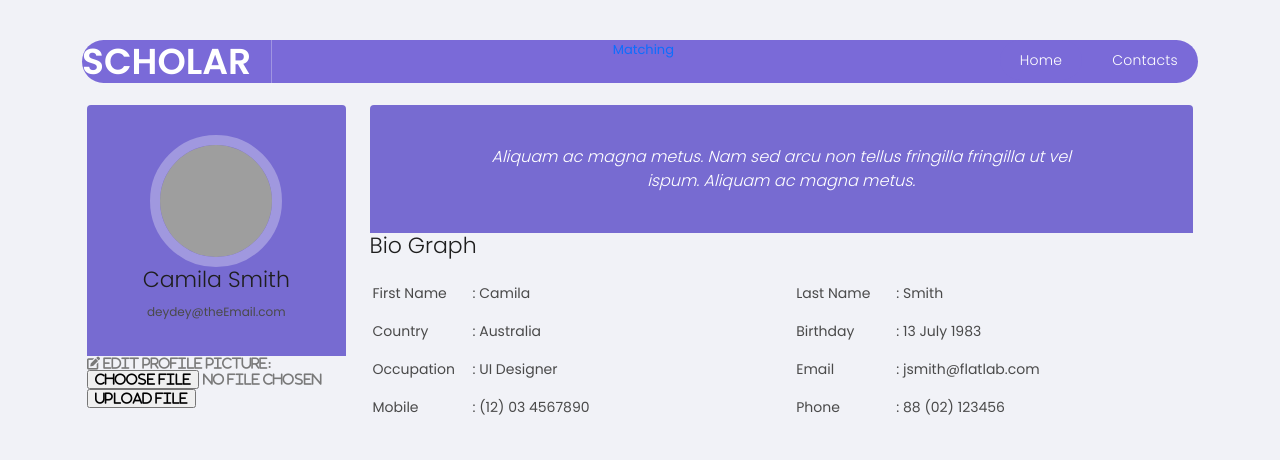
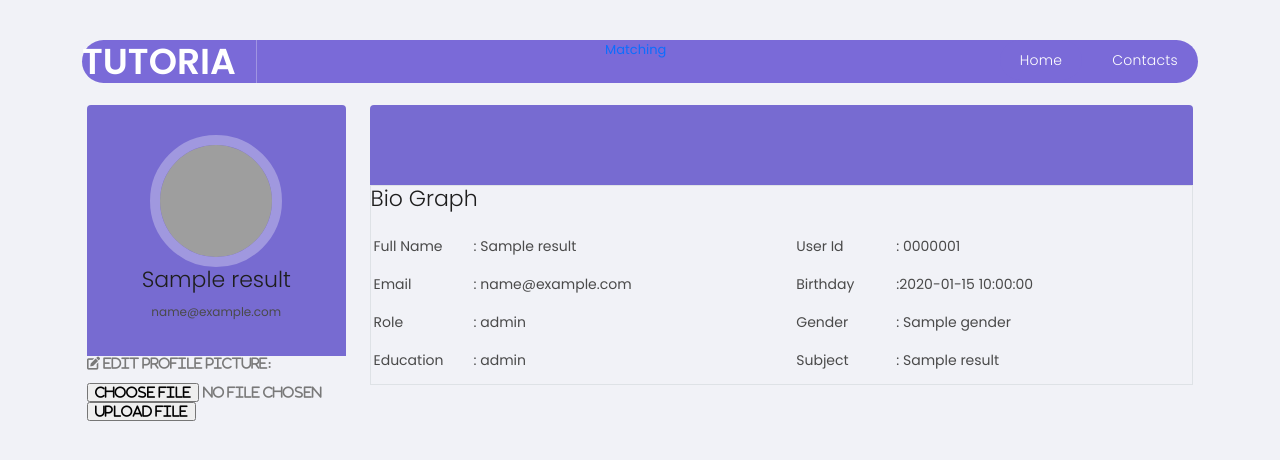
Before and after one commit to STEAM-Center-NYC/10333-Catered-Matching-Students-and-Tutors-to-Enhance-Learning, a Flask app: template templates/profile.html.jinja in a window 1280 px wide. Shown: the top 460 px of the page. Run offline with Flask 3, Linux system fonts and the light colour scheme; the template is opened without the code that fills it: values that come from a table or form of the project are taken from there, most other values are stand-ins (such as "Sample title", 1, 10 or a date in 2020); some libraries are stand-ins or nearby versions; grey boxes are pictures that could not be loaded.

Commit message:
fixed up profiles page

```diff
--- a/app.py
+++ b/app.py
@@ -30,10 +30,16 @@ class User:
     is_auonymous = False
     is_active = True
 
-    def __init__(self, id, email):
+    def __init__(self, id, email, dob, gender , subject, educational_level, role, name):
 
         self.id = id
         self.email = email
+        self.dob = dob
+        self.gender = gender
+        self.subject = subject
+        self.educational_level = educational_level
+        self.role = role
+        self.name = name
 
     def get_id(self):
         return str(self.id)
@@ -50,7 +56,7 @@ def load_user(user_id):
     if result is None:
         return None
 
-    return User(result["id"], result["email"])
+    return User(result["id"], result["email"],result['dob'],result['gender'],result['subject'],result['educational_level'],result['role'],result['name'])
 
 
 
@@ -170,4 +176,9 @@ def profile():
         cursor.close()
         flash("File has been uploaded.")
         return redirect(url_for("profile"))
-    return render_template("profile.html.jinja", form=form)
+    user = flask_login.current_user
+    cursor = get_db().cursor()
+    cursor.execute(f'SELECT * FROM `users` WHERE `id` = "{user.id}"')
+    result = cursor.fetchone()
+    cursor.close()
+    return render_template("profile.html.jinja", form=form, result = result)
--- a/templates/match.html.jinja
+++ b/templates/match.html.jinja
@@ -124,7 +124,7 @@ https://templatemo.com/tm-586-scholar
                   </li>
                   <li>
                     <span>Role:</span>
-                    <h6>{{tutor_list['subject']}}</h6>
+                    <h6>{{tutor_list['role']}}</h6>
                   </li>
                   <li>
                     <span>Email:</span>
--- a/templates/profile.html.jinja
+++ b/templates/profile.html.jinja
@@ -49,7 +49,7 @@ https://templatemo.com/tm-586-scholar
           <nav class="main-nav">
             <!-- ***** Logo Start ***** -->
             <a href="index.html" class="logo">
-              <h1>Scholar</h1>
+              <h1>Tutoria</h1>
             </a>
             <!-- ***** Logo End ***** -->
             <!-- ***** Serach Start ***** -->
@@ -62,7 +62,7 @@ https://templatemo.com/tm-586-scholar
               <a href='/match' class="circle-btn mx-auto">Matching</a>
 
               <li class="scroll-to-section"><a href="/" class="active">Home</a></li>
-              <li class="scroll-to-section"><a href="#contact">Contacts</a></li>
+              <li class="scroll-to-section"><a href="/contact">Contacts</a></li>
             </ul>
             <a class='menu-trigger'>
               <span>Menu</span>
@@ -82,8 +82,8 @@ https://templatemo.com/tm-586-scholar
             <a href="#">
               <img src="https://bootdey.com/img/Content/avatar/avatar3.png" alt="">
             </a>
-            <h1>Camila Smith</h1>
-            <p>deydey@theEmail.com</p>
+            <h1>{{result['name']}}</h1>
+            <p>{{result['email']}}</p>
           </div>
 
           <ul class="nav nav-pills nav-stacked">
@@ -93,6 +93,7 @@ https://templatemo.com/tm-586-scholar
 
               <form method="POST" enctype="multipart/form-data" class="fa fa-edit">
                 Edit profile picture:
+                &nbsp; &nbsp; &nbsp; &nbsp; &nbsp; &nbsp; &nbsp; &nbsp; &nbsp; &nbsp;&nbsp;&nbsp;&nbsp;&nbsp;&nbsp;&nbsp;&nbsp;&nbsp;&nbsp;&nbsp;&nbsp;&nbsp;&nbsp;&nbsp;&nbsp;&nbsp;&nbsp;&nbsp;
                 {{form.hidden_tag()}}
                 {{form.file()}}
                 {{form.submit()}}
@@ -103,34 +104,34 @@ https://templatemo.com/tm-586-scholar
       </div>
       <div class="profile-info col-md-9 panel">
         <div class="bio-graph-heading">
-          Aliquam ac magna metus. Nam sed arcu non tellus fringilla fringilla ut vel ispum. Aliquam ac magna metus.
+
         </div>
-        <div class="panel-body bio-graph-info">
+        <div class="panel-body bio-graph-info border">
           <h1>Bio Graph</h1>
           <div class="row">
             <div class="bio-row">
-              <p><span>First Name </span>: Camila</p>
+              <p><span>Full Name </span>: {{result['name']}}</p>
             </div>
             <div class="bio-row">
-              <p><span>Last Name </span>: Smith</p>
+              <p><span>User Id</span>: 000000{{result['id']}}</p>
             </div>
             <div class="bio-row">
-              <p><span>Country </span>: Australia</p>
+              <p><span>Email </span>: {{result['email']}}</p>
             </div>
             <div class="bio-row">
-              <p><span>Birthday</span>: 13 July 1983</p>
+              <p><span>Birthday</span>:{{result['dob']}}</p>
             </div>
             <div class="bio-row">
-              <p><span>Occupation </span>: UI Designer</p>
+              <p><span>Role </span>: {{result['role']}}</p>
             </div>
             <div class="bio-row">
-              <p><span>Email </span>: jsmith@flatlab.com</p>
+              <p><span>Gender</span>: {{result['gender']}}</p>
             </div>
             <div class="bio-row">
-              <p><span>Mobile </span>: (12) 03 4567890</p>
+              <p><span>Education </span>: {{result['educational_level']}}</p>
             </div>
             <div class="bio-row">
-              <p><span>Phone </span>: 88 (02) 123456</p>
+              <p><span>Subject </span>: {{result['subject']}}</p>
             </div>
           </div>
         </div>
```
Also changed, not shown: static/css/style.css (+7 -0 lines).
